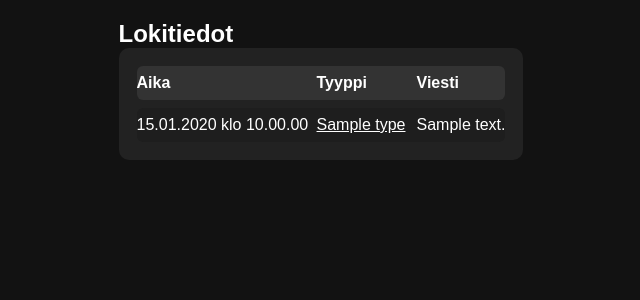
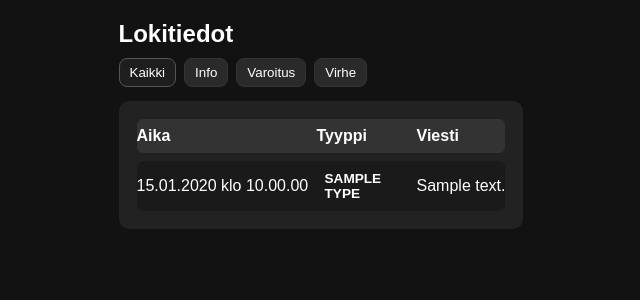
Before and after one commit to jannesii/Code, a Flask app: template server/app/templates/logs.html in a window 1280 px wide. Shown: the part 39-339 px from the top of the page, without its empty margins (319-959 px from the left). Run offline with Flask 2, Linux system fonts and the light colour scheme; the template is opened without the code that fills it: most values are stand-ins (such as "Sample title", 1, 10 or a date in 2020); parts of the project's set-up code (start-up, migrations or seed data) failed here and were passed over.

Commit message:
refined the logs page layout and usability to be cleaner and more logical.

```diff
--- a/server/app/static/css/logs.css
+++ b/server/app/static/css/logs.css
@@ -4,6 +4,20 @@
   margin: 0 auto;
   padding: 20px;
 }
+.logs-toolbar {
+  display: flex;
+  gap: 8px;
+  margin: 10px 0 14px 0;
+}
+.filter-btn {
+  padding: 6px 10px;
+  border-radius: 8px;
+  border: 1px solid #333;
+  background: #2a2a2a;
+  color: #fff;
+  cursor: pointer;
+}
+.filter-btn.active { background: #1e1e1e; border-color: #555; }
 .logs-grid {
   display: grid;
   grid-template-columns: 1fr;
@@ -20,6 +34,9 @@
   background: #333;
   border-radius: 6px;
   padding: 8px 0;
+  position: sticky;
+  top: 0;
+  z-index: 1;
 }
 .log-row {
   display: grid;
@@ -31,11 +48,24 @@
   padding: 8px 0;
   font-size: 1em;
 }
+.log-row:nth-child(even) { background: #1a1a1a; }
 .log-row.info { border-left: 6px solid #007bff; }
 .log-row.warning { border-left: 6px solid #ffc107; }
 .log-row.error { border-left: 6px solid #c01221; }
-.log-type { cursor: pointer; text-decoration: underline; }
+.badge {
+  display: inline-block;
+  padding: 2px 8px;
+  border-radius: 999px;
+  font-size: 0.85em;
+  font-weight: 700;
+  text-transform: uppercase;
+}
+.badge.info { background: #004a99; }
+.badge.warning { background: #7a5a00; color: #fff; }
+.badge.error { background: #6b0a14; }
+.log-type { cursor: pointer; }
 .log-message { word-break: break-word; }
+.log-empty { padding: 12px; color: #bbb; text-align: center; }
 @media (max-width: 700px) {
   .logs-header, .log-row {
     grid-template-columns: 1fr 1fr;
--- a/server/app/static/js/logs.js
+++ b/server/app/static/js/logs.js
@@ -6,21 +6,33 @@ document.addEventListener('DOMContentLoaded', function() {
     window.location.reload();
   }, 30000);
 
-  // Example: filter logs by type
-  document.querySelectorAll('.log-type').forEach(function(typeElem) {
-    typeElem.addEventListener('click', function() {
-      const type = typeElem.textContent;
-      document.querySelectorAll('.log-row').forEach(function(row) {
-        row.style.display = row.classList.contains(type) ? '' : 'none';
-      });
+  // Toolbar filter
+  const buttons = document.querySelectorAll('.filter-btn');
+  function applyFilter(filter) {
+    document.querySelectorAll('.log-row').forEach(function(row) {
+      if (filter === 'all') {
+        row.style.display = '';
+      } else {
+        row.style.display = row.classList.contains(filter) ? '' : 'none';
+      }
+    });
+    buttons.forEach(b => b.classList.toggle('active', b.dataset.filter === filter));
+  }
+  buttons.forEach(btn => btn.addEventListener('click', () => applyFilter(btn.dataset.filter)));
+
+  // Still allow clicking the type badge to filter
+  document.querySelectorAll('.log-type .badge').forEach(function(badge) {
+    badge.addEventListener('click', function() {
+      const type = Array.from(badge.classList).find(c => ['info','warning','error'].includes(c));
+      if (type) applyFilter(type);
     });
   });
 
+  // Timestamp formatting
   document.querySelectorAll('.log-timestamp').forEach(function(tsElem) {
-    const iso = tsElem.textContent;
+    const iso = tsElem.dataset.raw || tsElem.textContent;
     if (!iso) return;
     try {
-      // Parse ISO string and format as local date/time
       const date = new Date(iso);
       if (!isNaN(date.getTime())) {
         tsElem.textContent = date.toLocaleString('fi-FI', {
--- a/server/app/templates/logs.html
+++ b/server/app/templates/logs.html
@@ -7,21 +7,32 @@
 {% endblock %}
 
 {% block content %}
+{% include 'settings_flash.html' %}
 <div class="container">
     <h2>Lokitiedot</h2>
+    <div class="logs-toolbar">
+        <button class="filter-btn active" data-filter="all">Kaikki</button>
+        <button class="filter-btn" data-filter="info">Info</button>
+        <button class="filter-btn" data-filter="warning">Varoitus</button>
+        <button class="filter-btn" data-filter="error">Virhe</button>
+    </div>
     <div class="logs-grid">
         <div class="logs-header">
             <span>Aika</span>
             <span>Tyyppi</span>
             <span>Viesti</span>
         </div>
-        {% for log in logs %}
-        <div class="log-row {{ log.type }}">
-            <span class="log-timestamp">{{ log.timestamp }}</span>
-            <span class="log-type">{{ log.type }}</span>
-            <span class="log-message">{{ log.message }}</span>
-        </div>
-        {% endfor %}
+        {% if logs|length == 0 %}
+          <div class="log-empty">Ei lokitietoja.</div>
+        {% else %}
+          {% for log in logs %}
+          <div class="log-row {{ log.type }}">
+              <span class="log-timestamp" data-raw="{{ log.timestamp }}">{{ log.timestamp }}</span>
+              <span class="log-type"><span class="badge {{ log.type }}">{{ log.type }}</span></span>
+              <span class="log-message">{{ log.message }}</span>
+          </div>
+          {% endfor %}
+        {% endif %}
     </div>
 </div>
 {% endblock %}
```
